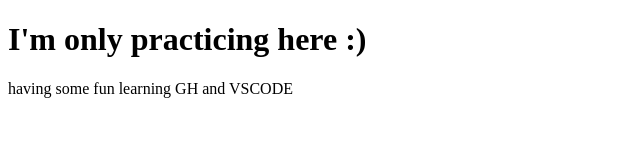
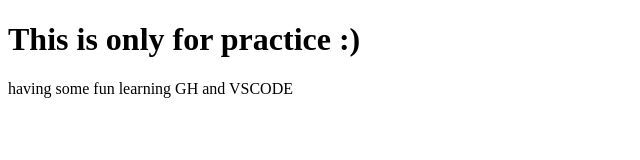
Before and after one commit to jamzm101/GHPAGES, a plain HTML site: page index.html in a window 1280 px wide. Shown: the whole page, without its empty margins (0-640 px from the left). Drawn offline with Linux system fonts and the light colour scheme.

Commit message:
Update index.html
updated text

```diff
--- a/index.html
+++ b/index.html
@@ -8,7 +8,7 @@
 </head>
 <body>
 
-<h1>I'm only practicing here :) </h1>
+<h1>This is only for practice :) </h1>
 
 <p>having some fun learning GH and VSCODE</p>
 
```
